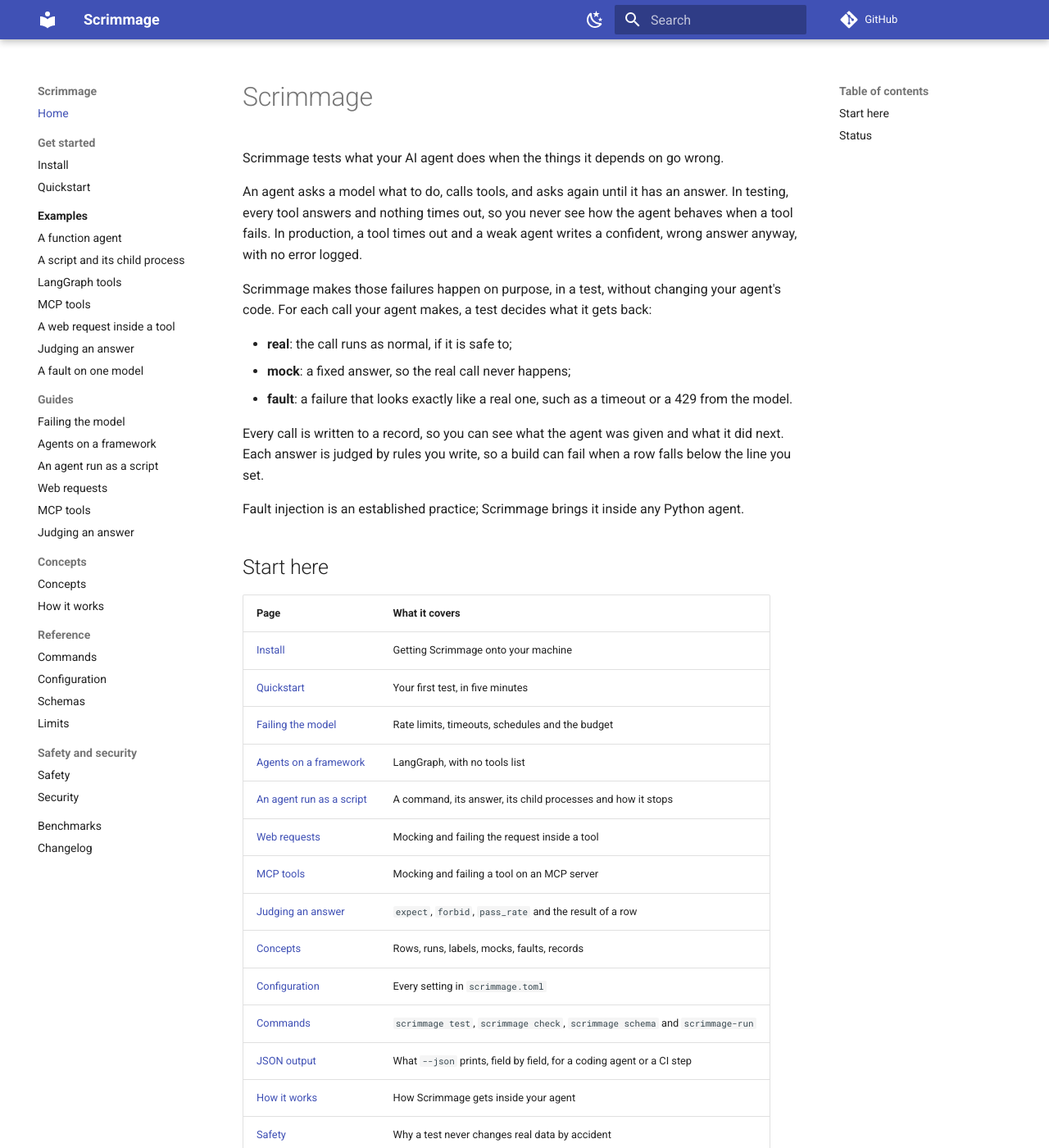
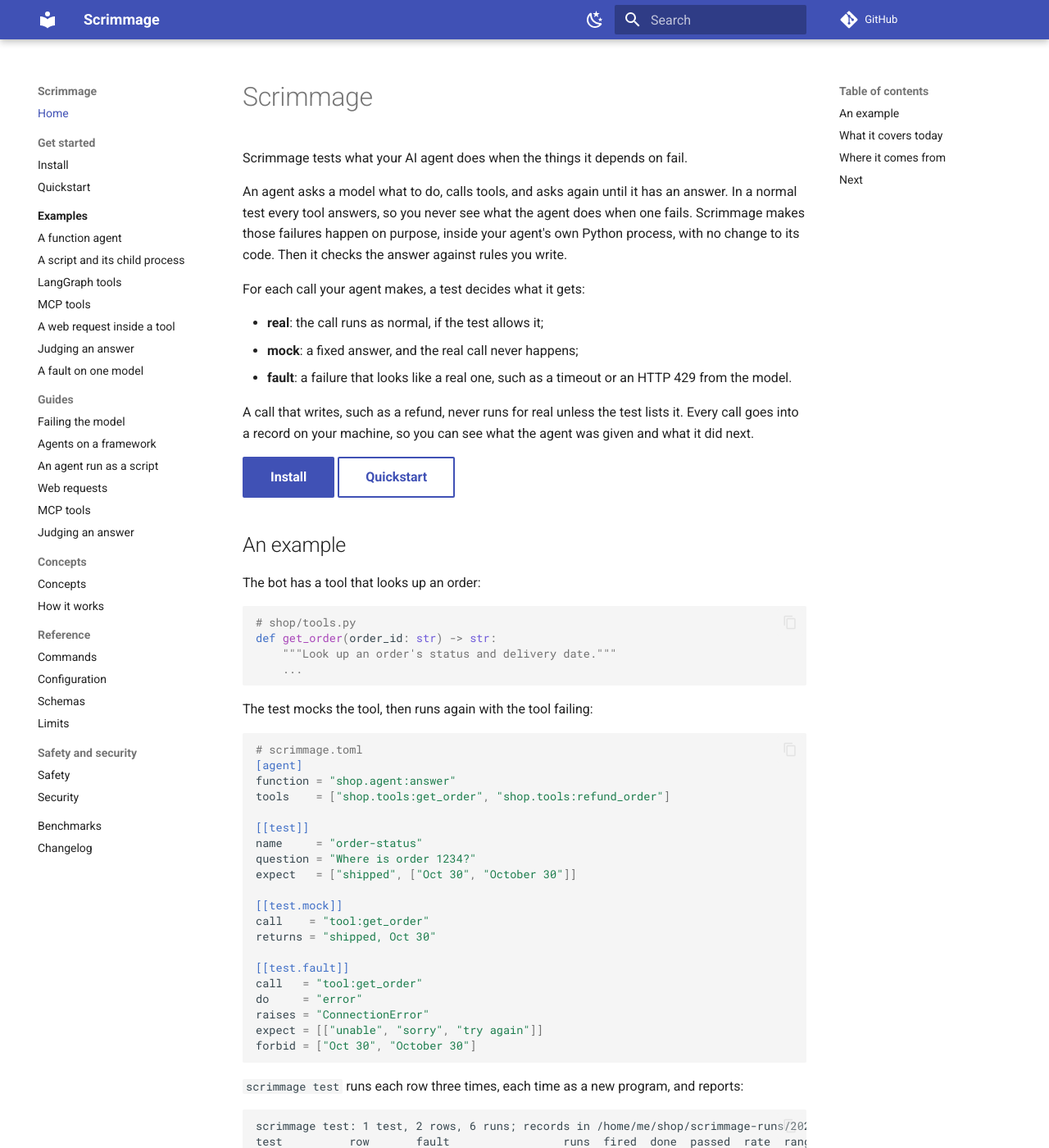
Before and after one commit to ManishKumar97/scrimmage, an MkDocs documentation site: the page built from docs/index.md, in a window 1280 px wide and 1400 px high. Shown: the whole window at 82% size. Built offline with MkDocs 1.6.1 and Material for MkDocs 9.7.7, drawn with Linux system fonts in a browser that asks for light colours; comment, search, counter and statistics services are not loaded; some of the changed text lies outside the part shown.

Commit message:
docs: rewrite the landing and install pages
The landing page says what Scrimmage does in one screen, shows one fault and its report, and places Scrimmage as a reproduction and extension of earlier fault injection. The install page covers pip, uv and wheels on Python 3.11 to 3.14. A test keeps the landing example equal to the function agent page, which is run.

````diff
--- a/docs/index.md
+++ b/docs/index.md
@@ -1,45 +1,98 @@
 # Scrimmage
 
-Scrimmage tests what your AI agent does when the things it depends on go wrong.
+Scrimmage tests what your AI agent does when the things it depends on fail.
 
 An agent asks a model what to do, calls tools, and asks again until it has an answer.
-In testing, every tool answers and nothing times out, so you never see how the agent behaves when a tool fails.
-In production, a tool times out and a weak agent writes a confident, wrong answer anyway, with no error logged.
+In a normal test every tool answers, so you never see what the agent does when one fails.
+Scrimmage makes those failures happen on purpose, inside your agent's own Python process, with no change to its code.
+Then it checks the answer against rules you write.
 
-Scrimmage makes those failures happen on purpose, in a test, without changing your agent's code.
-For each call your agent makes, a test decides what it gets back:
+For each call your agent makes, a test decides what it gets:
 
-- **real**: the call runs as normal, if it is safe to;
-- **mock**: a fixed answer, so the real call never happens;
-- **fault**: a failure that looks exactly like a real one, such as a timeout or a 429 from the model.
+- **real**: the call runs as normal, if the test allows it;
+- **mock**: a fixed answer, and the real call never happens;
+- **fault**: a failure that looks like a real one, such as a timeout or an HTTP 429 from the model.
 
-Every call is written to a record, so you can see what the agent was given and what it did next.
-Each answer is judged by rules you write, so a build can fail when a row falls below the line you set.
+A call that writes, such as a refund, never runs for real unless the test lists it.
+Every call goes into a record on your machine, so you can see what the agent was given and what it did next.
 
-Fault injection is an established practice; Scrimmage brings it inside any Python agent.
+[Install](install.md){ .md-button .md-button--primary }
+[Quickstart](quickstart.md){ .md-button }
 
-## Start here
+## An example
 
-| Page | What it covers |
-|---|---|
-| [Install](install.md) | Getting Scrimmage onto your machine |
-| [Quickstart](quickstart.md) | Your first test, in five minutes |
-| [Failing the model](model-faults.md) | Rate limits, timeouts, schedules and the budget |
-| [Agents on a framework](frameworks.md) | LangGraph, with no tools list |
-| [An agent run as a script](scripts.md) | A command, its answer, its child processes and how it stops |
-| [Web requests](web-requests.md) | Mocking and failing the request inside a tool |
-| [MCP tools](mcp.md) | Mocking and failing a tool on an MCP server |
-| [Judging an answer](judging.md) | `expect`, `forbid`, `pass_rate` and the result of a row |
-| [Concepts](concepts.md) | Rows, runs, labels, mocks, faults, records |
-| [Configuration](configuration.md) | Every setting in `scrimmage.toml` |
-| [Commands](cli.md) | `scrimmage test`, `scrimmage check`, `scrimmage schema` and `scrimmage-run` |
-| [JSON output](json-output.md) | What `--json` prints, field by field, for a coding agent or a CI step |
-| [How it works](how-it-works.md) | How Scrimmage gets inside your agent |
-| [Safety](safety.md) | Why a test never changes real data by accident |
-| [Limits](limits.md) | What this version does not do yet |
+The bot has a tool that looks up an order:
 
-## Status
+```python
+# shop/tools.py
+def get_order(order_id: str) -> str:
+    """Look up an order's status and delivery date."""
+    ...
+```
 
-Scrimmage is at an early stage.
-This version tests an agent that is a Python function, with its own loop or on LangGraph, or a Python script and the child processes it starts. It fails or mocks the agent's own Python tools, the web requests inside them and MCP tools, fails OpenAI model calls, keeps a budget, and passes or fails each row.
-Other providers and more frameworks come in later versions.
+The test mocks the tool, then runs again with the tool failing:
+
+```toml
+# scrimmage.toml
+[agent]
+function = "shop.agent:answer"
+tools    = ["shop.tools:get_order", "shop.tools:refund_order"]
+
+[[test]]
+name     = "order-status"
+question = "Where is order 1234?"
+expect   = ["shipped", ["Oct 30", "October 30"]]
+
+[[test.mock]]
+call    = "tool:get_order"
+returns = "shipped, Oct 30"
+
+[[test.fault]]
+call   = "tool:get_order"
+do     = "error"
+raises = "ConnectionError"
+expect = [["unable", "sorry", "try again"]]
+forbid = ["Oct 30", "October 30"]
+```
+
+`scrimmage test` runs each row three times, each time as a new program, and reports:
+
+```text
+scrimmage test: 1 test, 2 rows, 6 runs; records in /home/me/shop/scrimmage-runs/20261107T194000Z-1a2b3c
+test          row       fault                 runs  fired  done  passed  rate  range    tools  cost     result
+order-status  baseline  -                     3     -      3     3/3     100%  44-100%  1.0    0.00009  pass
+order-status  fault 1   tool:get_order error  3     3      3     3/3     100%  44-100%  1.0    0.00009  pass
+range: a 95% Wilson interval, from these runs alone
+model calls cost $0.0002 of a budget of $5
+```
+
+With the tool failing, the bot said it could not look the order up, and gave no date, so the row passes.
+A bot that hid the error and answered with a date anyway would fail this row.
+The whole project is on the [function agent](examples/function-agent.md) page.
+
+## What it covers today
+
+- An agent that is a Python function, with its own loop or on LangGraph, or a Python script and the child processes it starts.
+- Its own Python tools, the web requests inside them through httpx, and tools on MCP servers.
+- OpenAI model calls, and gateways that speak the same format, with a spending limit for each test.
+- Rules on the answer, and a pass rate for each row.
+
+What it does not do yet is on the [Limits](limits.md) page.
+Scrimmage is at an early stage, and has no published release yet.
+
+## Where it comes from
+
+Fault injection is an established practice.
+Chaos engineering fails servers and networks in production on purpose, to find weak points before an outage does.
+Service proxies such as Envoy, which many companies run in front of their services, can add delays and errors to requests for the same reason.
+Others have applied the idea to AI agents before.
+
+Scrimmage reproduces that practice for an agent's own calls, and extends it in a few ways:
+it works inside the agent's Python process with no code change, it refuses writes that a test did not allow, and it judges each answer with rules you write.
+
+## Next
+
+- [Install](install.md), then the [Quickstart](quickstart.md): a failing row, then a fix.
+- [Examples](examples/index.md): scripts, LangGraph, MCP, web requests, judging and one model.
+- [Safety](safety.md) and [Security](security.md): what a test can and cannot do to your systems and data.
+- [Configuration](configuration.md) and [Commands](cli.md): the reference.
--- a/docs/install.md
+++ b/docs/install.md
@@ -1,22 +1,66 @@
 # Install
 
-Scrimmage needs Python 3.11 or newer, on Linux or macOS.
+Scrimmage runs on Python 3.11, 3.12, 3.13 and 3.14, on Linux or macOS.
+The test suite runs on all four versions.
 
 Install it in your **test environment only**, never in a production image.
-It patches functions inside your agent's process, so it belongs where you test.
+It patches functions inside your agent's process while a test runs, so it belongs where you test.
 
-## From a clone (for now)
+## The two packages
 
-Scrimmage is not on PyPI yet.
+| Package | Import name | What it is |
+|---|---|---|
+| `scrimmage-core` | `scrimmage_core` | The runner, the commands (`scrimmage`, its short name `scrim`, and `scrimmage-run`), and the code that runs inside your agent during a test |
+| `scrimmage` | `scrimmage` | A small package with no dependencies, for marking tools in your own code. It does nothing unless `scrimmage-core` is installed. In this version it holds no markers yet |
+
+`scrimmage-core` depends on `scrimmage` and on nothing else outside Python's standard library.
+So installing it never changes the versions of the libraries your agent uses.
+
+## From a clone
+
+Scrimmage is not on PyPI yet, so install it from the repository.
 The `scrim` package on PyPI is another project; here `scrim` is only a command name.
-Build it from the repository, and install the result with pip looking only in that folder:
+Each command below installs both packages; name the marker first, so it is found in the clone.
 
 ```bash
 git clone https://github.com/ManishKumar97/faultline
 cd faultline
+```
+
+### With pip
+
+pip is Python's standard package installer.
+
+```bash
+python -m venv .venv
+. .venv/bin/activate
+pip install ./packages/scrimmage ./packages/scrimmage-core
+```
+
+### With uv
+
+uv is a fast Python package and project manager from Astral, used in place of pip and venv.
+
+```bash
+uv venv
+. .venv/bin/activate
+uv pip install ./packages/scrimmage ./packages/scrimmage-core
+```
+
+To use a Python version other than uv's default, add it to the first command, such as `uv venv -p 3.11`.
+
+### As wheel files
+
+A wheel is Python's built package format.
+Build both wheels once, then install them where the clone is not available, such as a CI image:
+
+```bash
 uv build --all-packages --wheel -o dist
-pip install --no-index --find-links dist scrimmage-core
+uv pip install --no-index --find-links dist scrimmage-core
 ```
+
+`--no-index` makes the installer look only in `dist`, so nothing of the same name is taken from PyPI.
+With pip, the second command is `pip install --no-index --find-links dist scrimmage-core`.
 
 ## Check it worked
 
@@ -24,13 +68,12 @@ pip install --no-index --find-links dist scrimmage-core
 scrimmage --help
 scrim --help
 scrimmage-run python -c "print('ok')"
+python -c "import scrimmage_core, scrimmage"
 ```
 
-Two packages are installed:
+The first two print the same commands, the third prints `ok`, and the last prints nothing.
+`scrimmage-run` with no test running changes nothing in the program it starts.
+See [Commands](cli.md).
 
-| Package | Import name | What it is |
-|---|---|---|
-| `scrimmage-core` | `scrimmage_core` | The runner, the commands (`scrimmage`, its short name `scrim`, and `scrimmage-run`) and the code that runs inside your agent |
-| `scrimmage` | `scrimmage` | A tiny package with no dependencies, for markers in your own code (later versions) |
-
-Scrimmage depends on nothing outside Python's standard library, so installing it never changes the versions of the libraries your agent uses.
+Your agent also needs its own libraries in the same environment, such as `openai`.
+Then try the [Quickstart](quickstart.md).
````
Also changed, not shown: 1 other file.
